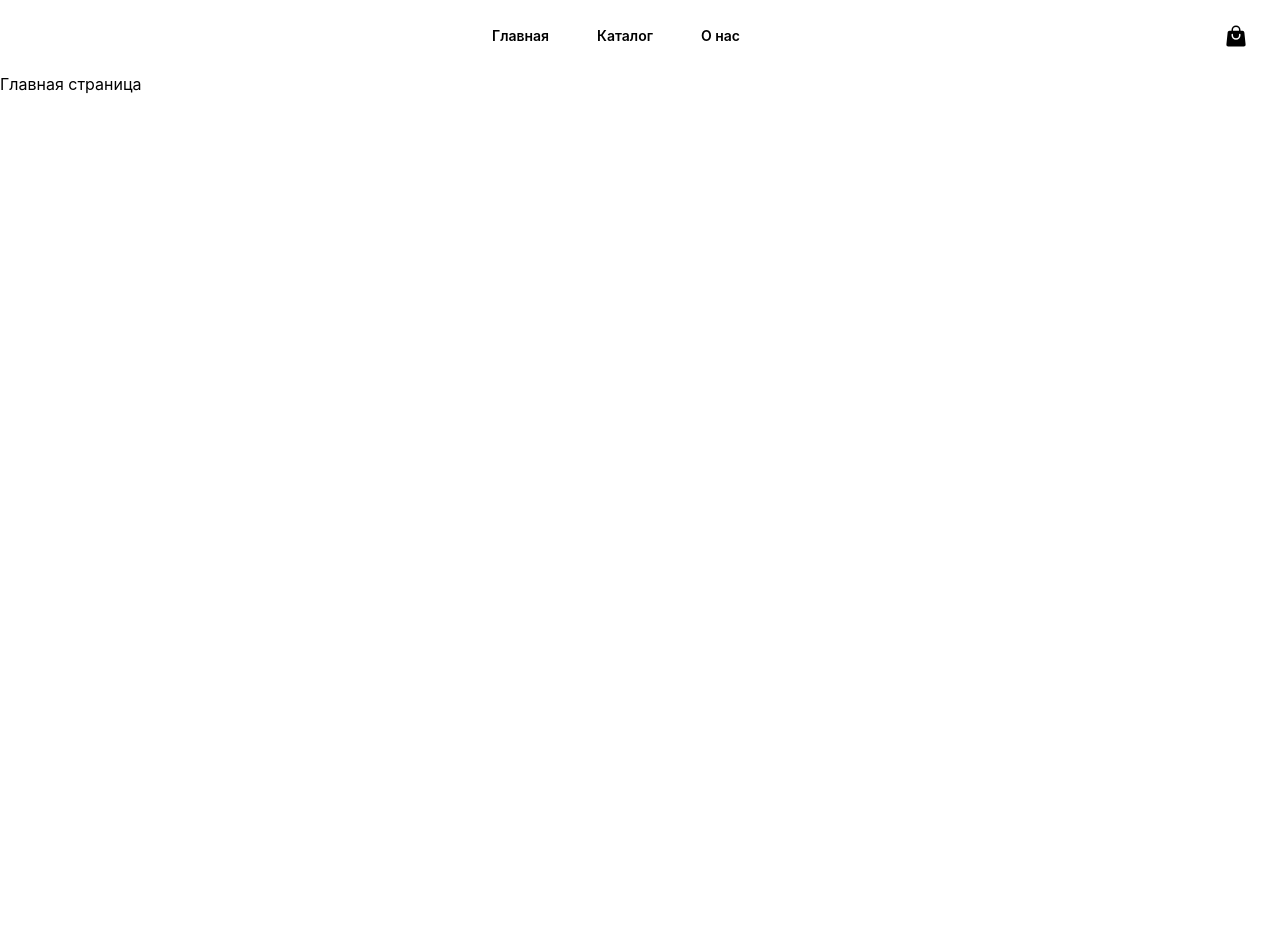
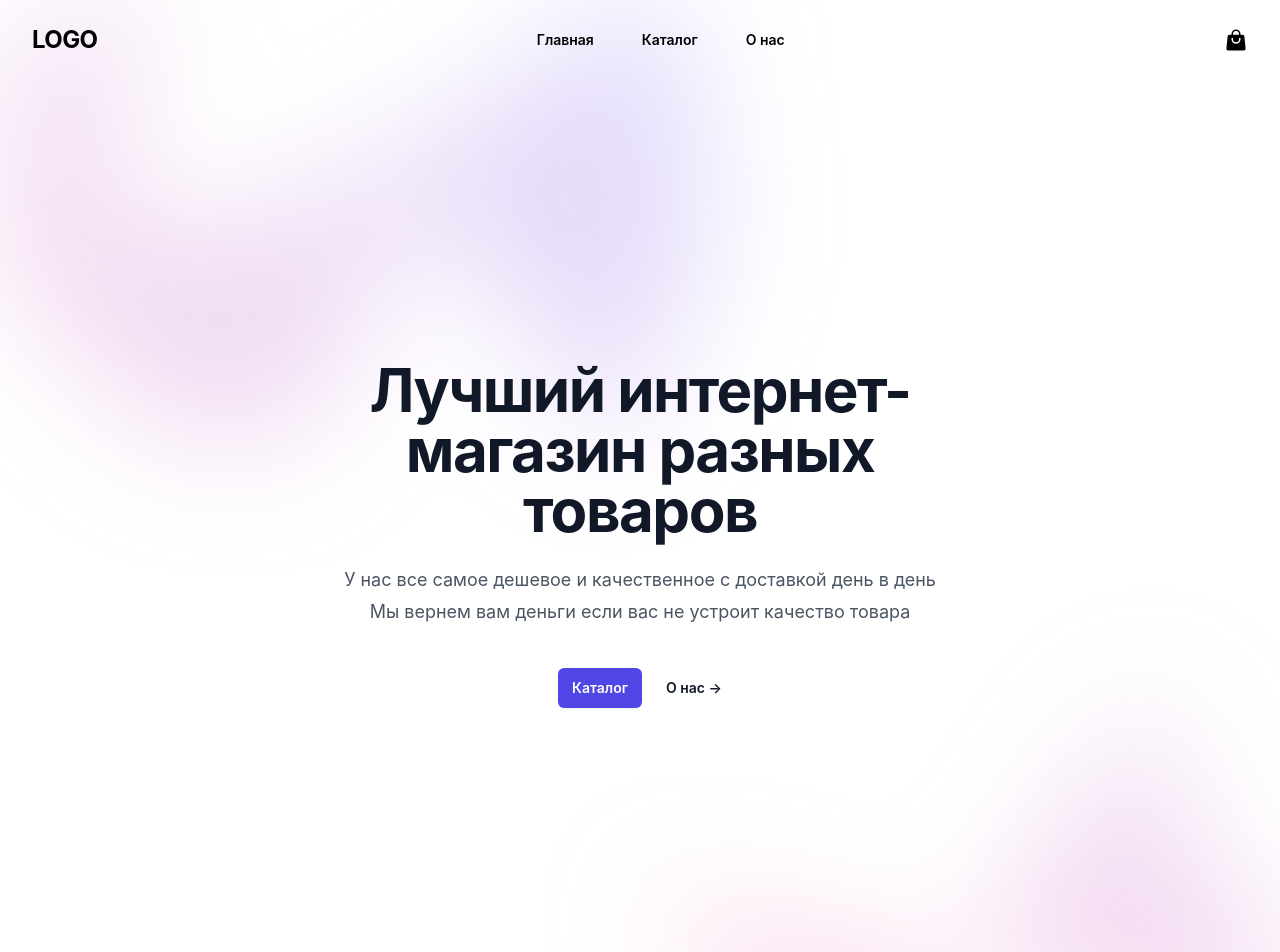
Before and after one commit to anton2010000/WEBversion, a React (Vite) app: page / in a window 1280 px wide. Shown: the top 952 px of the page. Before the commit the page ends 800 px from the top, so only its background shows below. Built offline with nearby package versions, Linux system fonts and the light colour scheme.

Commit message:
main page

```diff
--- a/package.json
+++ b/package.json
@@ -12,6 +12,7 @@
   "dependencies": {
     "@headlessui/react": "^1.7.14",
     "@heroicons/react": "^2.0.18",
+    "@pbe/react-yandex-maps": "^1.2.4",
     "react": "^18.2.0",
     "react-dom": "^18.2.0",
     "react-router-dom": "^6.11.1"
--- /dev/null
+++ b/src/components/Hero/index.jsx
@@ -0,0 +1,60 @@
+import { Link } from "react-router-dom";
+
+const Hero = () => {
+  return (
+    <div className="relative px-6 pt-14 lg:px-8">
+      <div
+        className="absolute inset-x-0 -top-40 -z-10 transform-gpu overflow-hidden blur-3xl sm:-top-80"
+        aria-hidden="true"
+      >
+        <div
+          className="relative left-[calc(50%-11rem)] aspect-[1155/678] w-[36.125rem] -translate-x-1/2 rotate-[30deg] bg-gradient-to-tr from-[#ff80b5] to-[#9089fc] opacity-30 sm:left-[calc(50%-30rem)] sm:w-[72.1875rem]"
+          style={{
+            clipPath:
+              "polygon(74.1% 44.1%, 100% 61.6%, 97.5% 26.9%, 85.5% 0.1%, 80.7% 2%, 72.5% 32.5%, 60.2% 62.4%, 52.4% 68.1%, 47.5% 58.3%, 45.2% 34.5%, 27.5% 76.7%, 0.1% 64.9%, 17.9% 100%, 27.6% 76.8%, 76.1% 97.7%, 74.1% 44.1%)",
+          }}
+        />
+      </div>
+      <div className="mx-auto max-w-2xl py-32 sm:py-48 lg:py-56">
+        <div className="text-center">
+          <h1 className="text-4xl font-bold tracking-tight text-gray-900 sm:text-6xl">
+            Лучший интернет-магазин разных товаров
+          </h1>
+          <p className="mt-6 text-lg leading-8 text-gray-600">
+            У нас все самое дешевое и качественное с доставкой день в день
+            <br />
+            Мы вернем вам деньги если вас не устроит качество товара
+          </p>
+          <div className="mt-10 flex items-center justify-center gap-x-6">
+            <Link
+              to="/catalog"
+              className="rounded-md bg-indigo-600 px-3.5 py-2.5 text-sm font-semibold text-white shadow-sm hover:bg-indigo-500 focus-visible:outline focus-visible:outline-2 focus-visible:outline-offset-2 focus-visible:outline-indigo-600"
+            >
+              Каталог
+            </Link>
+            <Link
+              to="/about"
+              className="text-sm font-semibold leading-6 text-gray-900"
+            >
+              О нас <span aria-hidden="true">→</span>
+            </Link>
+          </div>
+        </div>
+      </div>
+      <div
+        className="absolute inset-x-0 top-[calc(100%-13rem)] -z-10 transform-gpu overflow-hidden blur-3xl sm:top-[calc(100%-30rem)]"
+        aria-hidden="true"
+      >
+        <div
+          className="relative left-[calc(50%+3rem)] aspect-[1155/678] w-[36.125rem] -translate-x-1/2 bg-gradient-to-tr from-[#ff80b5] to-[#9089fc] opacity-30 sm:left-[calc(50%+36rem)] sm:w-[72.1875rem]"
+          style={{
+            clipPath:
+              "polygon(74.1% 44.1%, 100% 61.6%, 97.5% 26.9%, 85.5% 0.1%, 80.7% 2%, 72.5% 32.5%, 60.2% 62.4%, 52.4% 68.1%, 47.5% 58.3%, 45.2% 34.5%, 27.5% 76.7%, 0.1% 64.9%, 17.9% 100%, 27.6% 76.8%, 76.1% 97.7%, 74.1% 44.1%)",
+          }}
+        />
+      </div>
+    </div>
+  );
+};
+
+export default Hero;
--- /dev/null
+++ b/src/components/Logo/index.jsx
@@ -0,0 +1,7 @@
+export default function Logo() {
+  return (
+    <div className="text-center text-2xl font-bold tracking-tight text-text-color">
+      LOGO
+    </div>
+  );
+}
--- a/src/layouts/Header/index.jsx
+++ b/src/layouts/Header/index.jsx
@@ -3,6 +3,7 @@ import { Dialog, Popover, Transition } from "@headlessui/react";
 import { Bars3Icon, XMarkIcon } from "@heroicons/react/24/outline";
 import { Link, useLocation } from "react-router-dom";
 import Cart from "../Cart";
+import Logo from "../../components/Logo";
 
 export default function Header({ cart, onCartRemove }) {
   const [mobileMenuOpen, setMobileMenuOpen] = useState(false);
@@ -16,6 +17,12 @@ export default function Header({ cart, onCartRemove }) {
         className="mx-auto flex max-w-7xl items-center justify-end p-6 lg:px-8 gap-6"
         aria-label="Global"
       >
+        <Link
+          to="/"
+          className="absolute left-1/2 transform -translate-x-1/2 lg:static lg:-translate-x-0"
+        >
+          <Logo />
+        </Link>
         <Popover.Group className="hidden mx-auto lg:flex lg:gap-x-12">
           <Link
             to="/"
--- /dev/null
+++ b/src/pages/AboutPage/index.jsx
@@ -0,0 +1,24 @@
+import { YMaps, Map, Placemark } from "@pbe/react-yandex-maps";
+
+const AboutPage = () => {
+  const defaultState = {
+    center: [55.751574, 37.573856],
+    zoom: 15,
+  };
+
+  return (
+    <YMaps>
+      <div className="flex flex-col gap-6 p-6 text-text-color">
+        <h1 className="text-center text-2xl font-bold tracking-tight text-text-color">
+          О нас
+        </h1>
+        <p className="text-center">Самый лучший магазин</p>
+      </div>
+      <Map width={"100%"} height={"300px"} defaultState={defaultState}>
+        <Placemark geometry={[55.751574, 37.573856]} />
+      </Map>
+    </YMaps>
+  );
+};
+
+export default AboutPage;
--- a/src/pages/MainPage/index.jsx
+++ b/src/pages/MainPage/index.jsx
@@ -1,7 +1,7 @@
-export const MainPage = () => {
-  return (
-    <div className="text-text-color">
-      <h1 className="mx-auto">Главная страница</h1>
-    </div>
-  );
+import Hero from "../../components/Hero";
+
+const MainPage = () => {
+  return <Hero />;
 };
+
+export default MainPage;
```
Also changed, not shown: src/router.jsx (+6 -1 lines), 1 other file (tests, documents, lock files or other folders).
